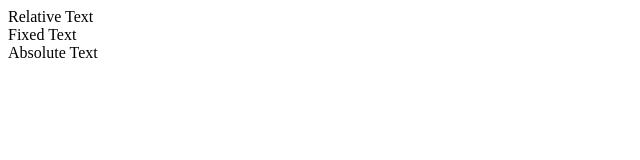
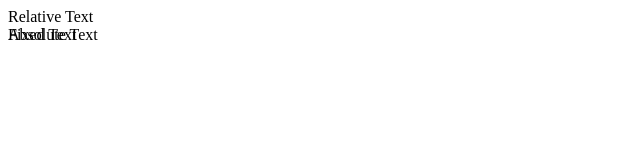
Before and after one commit to Miley4774/017-position-Miley4, a website: page index.html in a window 1280 px wide. Shown: the whole page, without its empty margins (0-640 px from the left). Drawn offline with Linux system fonts and the light colour scheme.

Commit message:
removed :

```diff
--- a/index.html
+++ b/index.html
@@ -3,17 +3,17 @@
 <head>
     <title>Position</title>
     <style>
-        .relative: {
+        .relative {
             position: relative;
         }
 
 
-        .fixed: {
+        .fixed {
             position: fixed;
         }
 
 
-        .absolute: {
+        .absolute {
             position: absolute;
         }
 
```
